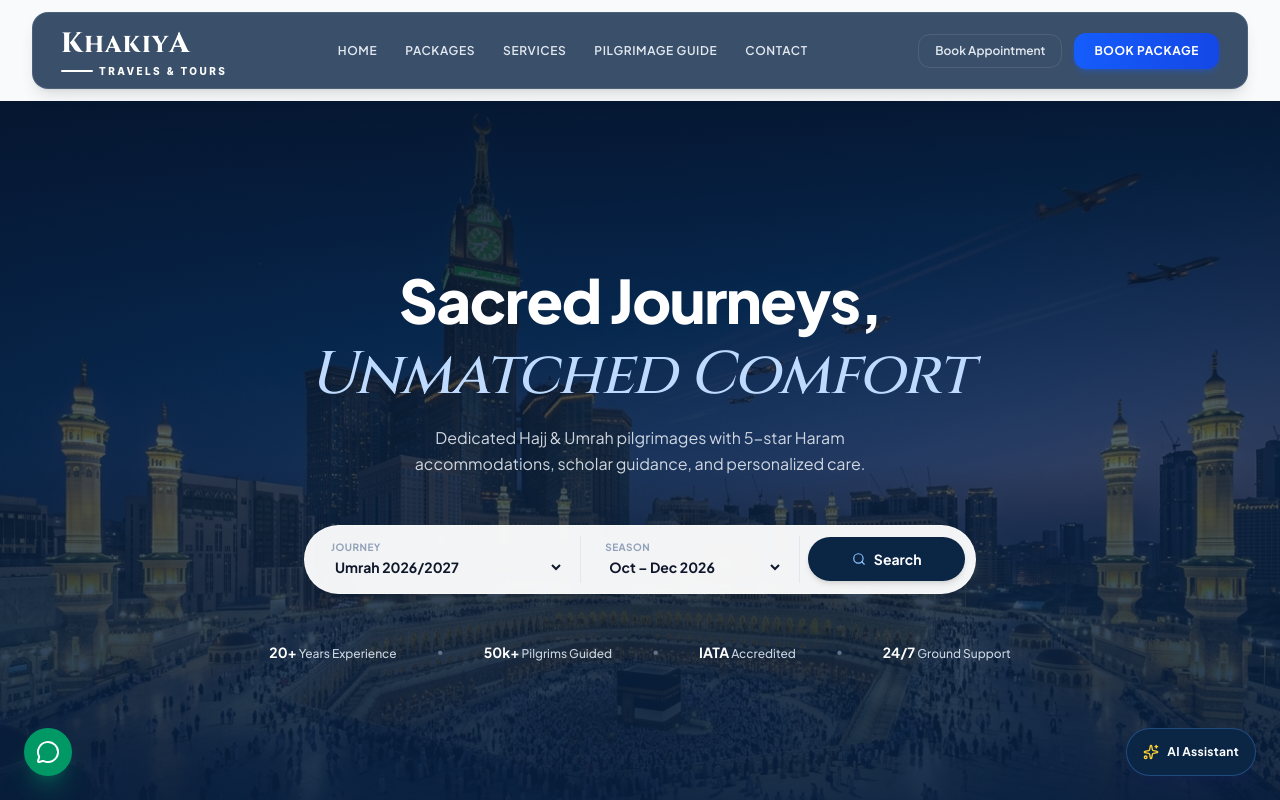
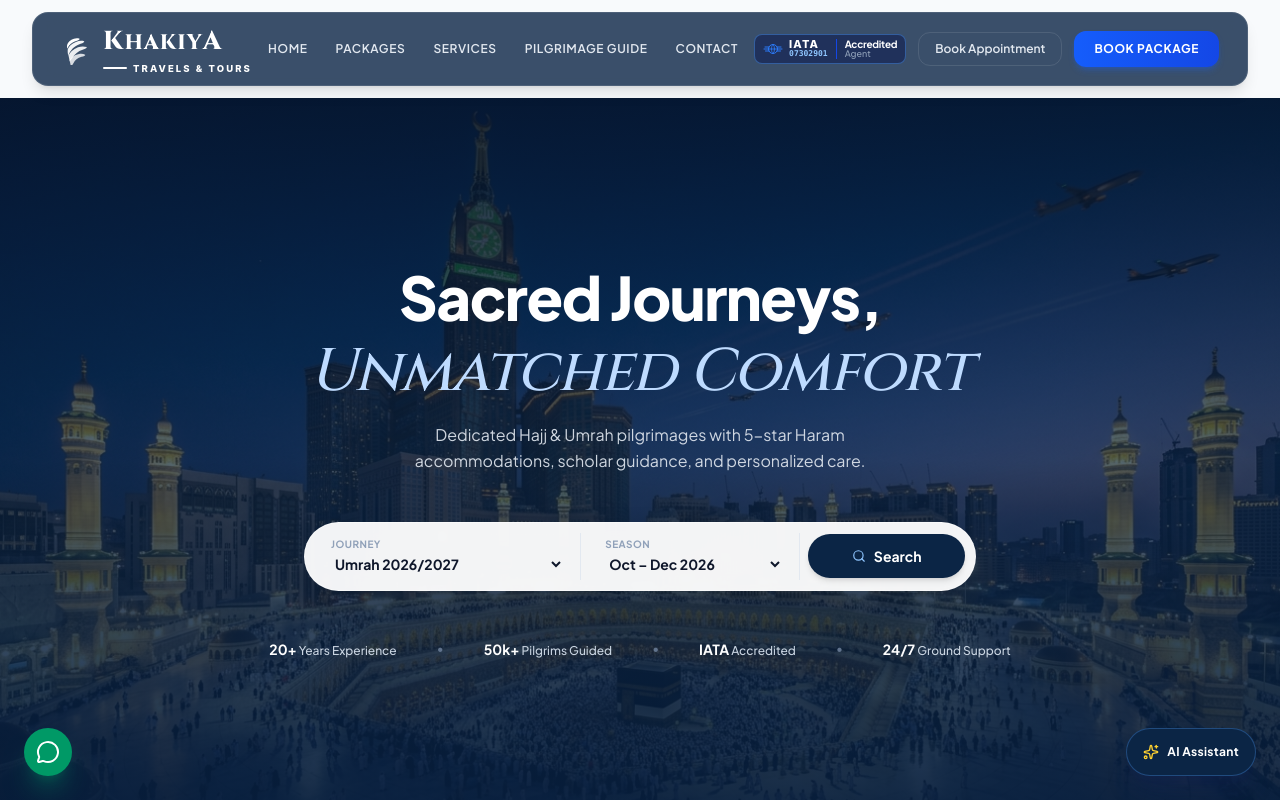
Before and after one commit to Rimy14/Khakiya-Travels, a React (Vite) app: page / in a window 1280 px wide. Shown: the top 800 px of the page. Built offline with nearby package versions, Linux system fonts and the light colour scheme.

Commit message:
Reinstate official Khakiya dove emblem and IATA Accredited Agent badge

```diff
--- a/src/components/BrandLogo.jsx
+++ b/src/components/BrandLogo.jsx
@@ -1,10 +1,30 @@
 import React from 'react';
 
-// Official IATA Accredited Agent Mark with Agent Code 07302901
-export function IataBadge({ theme = 'light' }) {
+// Official Khakiya Flying Dove Emblem (4-tier curved wings)
+export function KhakiyaDoveIcon({ className = "w-7 h-7", color = "currentColor" }) {
+  return (
+    <svg className={className} viewBox="0 0 100 100" fill="none" xmlns="http://www.w3.org/2000/svg">
+      <g transform="translate(10, 8) scale(0.8)">
+        {/* Main Bird Head & Upper Wing */}
+        <path d="M12 35 C14 26 24 16 38 12 C44 10 52 9 60 12 C61 14 57 18 50 20 C38 23 28 29 20 38 C16 43 14 47 12 52 C10 45 11 39 12 35 Z" fill={color} />
+        {/* Feather Tier 1 */}
+        <path d="M14 53 C18 43 28 32 46 25 C58 20 68 20 78 22 C80 24 74 29 64 32 C48 37 36 46 26 59 C21 66 18 72 16 79 C14 70 13 60 14 53 Z" fill={color} opacity="0.95" />
+        {/* Feather Tier 2 */}
+        <path d="M17 78 C22 66 34 54 54 46 C67 41 78 42 88 45 C90 47 84 52 72 55 C54 60 41 72 32 87 C28 93 25 97 22 101 C20 93 18 84 17 78 Z" fill={color} opacity="0.9" />
+        {/* Lower Tail Feathers */}
+        <path d="M21 95 C27 86 38 76 58 72 C68 70 76 72 82 75 C83 77 77 81 68 83 C52 87 42 96 36 108 C31 117 28 120 26 120 C24 112 23 102 21 95 Z" fill={color} opacity="0.8" />
+      </g>
+    </svg>
+  );
+}
+
+// Official IATA Accredited Agent Logo Badge with Agent Code 07302901
+export function IataBadge({ theme = 'light', compact = false }) {
   const isDark = theme === 'dark';
   return (
-    <div className={`inline-flex items-center gap-2 px-3 py-1.5 rounded-lg border text-xs ${
+    <div className={`inline-flex items-center gap-2 rounded-lg border text-xs select-none transition-all ${
+      compact ? 'px-2 py-1' : 'px-3 py-1.5'
+    } ${
       isDark
         ? 'bg-blue-950/70 border-blue-400/40 text-white'
         : 'bg-white border-slate-300 text-[#0B2545] shadow-sm'
@@ -20,7 +40,7 @@ export function IataBadge({ theme = 'light' }) {
         </svg>
         <div className="flex flex-col leading-none">
           <span className="font-extrabold tracking-widest text-[11px] font-sans">IATA</span>
-          <span className="text-[8px] font-mono text-slate-400 dark:text-blue-300 font-bold">07302901</span>
+          <span className="text-[8px] font-mono text-blue-300 dark:text-blue-300 font-bold">07302901</span>
         </div>
       </div>
 
@@ -35,36 +55,51 @@ export function IataBadge({ theme = 'light' }) {
   );
 }
 
-// Pure Typographic Official Khakiya Wordmark Logo (Font Only - No Bird Icon)
-export default function BrandLogo({ theme = 'dark', size = 'normal' }) {
+// Official Khakiya Brand Logo (Dove Emblem + Font Wordmark)
+export default function BrandLogo({ theme = 'dark', size = 'normal', showIcon = true }) {
   const isDark = theme === 'dark';
-  const textColor = isDark ? '#FFFFFF' : '#173b75';
+  const textColor = isDark ? '#FFFFFF' : '#0B2545';
+  const iconColor = isDark ? '#FFFFFF' : '#0284C7';
 
   return (
-    <div className="flex flex-col justify-center select-none group">
-      {/* Official Typography Mark: KHAKIYA with styled initial K and terminal A */}
+    <div className="flex items-center gap-2.5 select-none group">
+      {/* Official Flying Dove Emblem */}
+      {showIcon && (
+        <div className={`shrink-0 transition-transform duration-200 group-hover:scale-105 ${
+          isDark ? 'text-white' : 'text-blue-600'
+        }`}>
+          <KhakiyaDoveIcon
+            className={size === 'large' ? 'w-9 h-9 sm:w-10 sm:h-10' : 'w-7 h-7 sm:w-8 sm:h-8'}
+            color={iconColor}
+          />
+        </div>
+      )}
+
+      {/* Typography Mark: KHAKIYA + TRAVELS & TOURS */}
+      <div className="flex flex-col justify-center">
         <div
-        className="flex items-baseline font-serif font-black tracking-[0.06em] leading-none transition-transform duration-200 group-hover:scale-[1.02]"
+          className="flex items-baseline font-serif font-black tracking-[0.06em] leading-none transition-transform duration-200 group-hover:scale-[1.01]"
           style={{ color: textColor }}
         >
-        <span className={size === 'large' ? 'text-3xl sm:text-4xl' : 'text-2xl sm:text-[28px]'}>K</span>
-        <span className={size === 'large' ? 'text-2xl sm:text-3xl' : 'text-xl sm:text-[23px]'}>HAKIY</span>
-        <span className={size === 'large' ? 'text-3xl sm:text-4xl' : 'text-2xl sm:text-[28px]'}>A</span>
+          <span className={size === 'large' ? 'text-3xl sm:text-4xl' : 'text-2xl sm:text-[26px]'}>K</span>
+          <span className={size === 'large' ? 'text-2xl sm:text-3xl' : 'text-xl sm:text-[21px]'}>HAKIY</span>
+          <span className={size === 'large' ? 'text-3xl sm:text-4xl' : 'text-2xl sm:text-[26px]'}>A</span>
         </div>
 
         {/* Horizontal Underline Bar + TRAVELS & TOURS */}
         <div className="flex items-center gap-1.5 mt-1">
           <div
-          className="h-[2px] w-6 sm:w-8 rounded-full"
+            className="h-[2px] w-5 sm:w-6 rounded-full"
             style={{ backgroundColor: textColor }}
           ></div>
           <span
-          className="text-[9px] sm:text-[10px] tracking-[0.24em] font-sans font-extrabold uppercase leading-none"
+            className="text-[8px] sm:text-[9.5px] tracking-[0.22em] font-sans font-extrabold uppercase leading-none"
             style={{ color: textColor }}
           >
             TRAVELS & TOURS
           </span>
         </div>
       </div>
+    </div>
   );
 }
--- a/src/components/Navbar.jsx
+++ b/src/components/Navbar.jsx
@@ -1,5 +1,5 @@
 import React, { useState, useEffect } from 'react';
-import BrandLogo from './BrandLogo';
+import BrandLogo, { IataBadge } from './BrandLogo';
 import {
   Calendar,
   Menu,
@@ -64,6 +64,11 @@ export default function Navbar({
 
         {/* Right CTAs */}
         <div className="hidden md:flex items-center gap-3">
+          {/* Official IATA Accreditation Badge */}
+          <div className="hidden xl:block">
+            <IataBadge theme="dark" compact={true} />
+          </div>
+
           {/* Subtle My Passes Icon Badge */}
           {bookedCount > 0 && (
             <button
```
Lines whose indentation alone changed are shown as unchanged.
